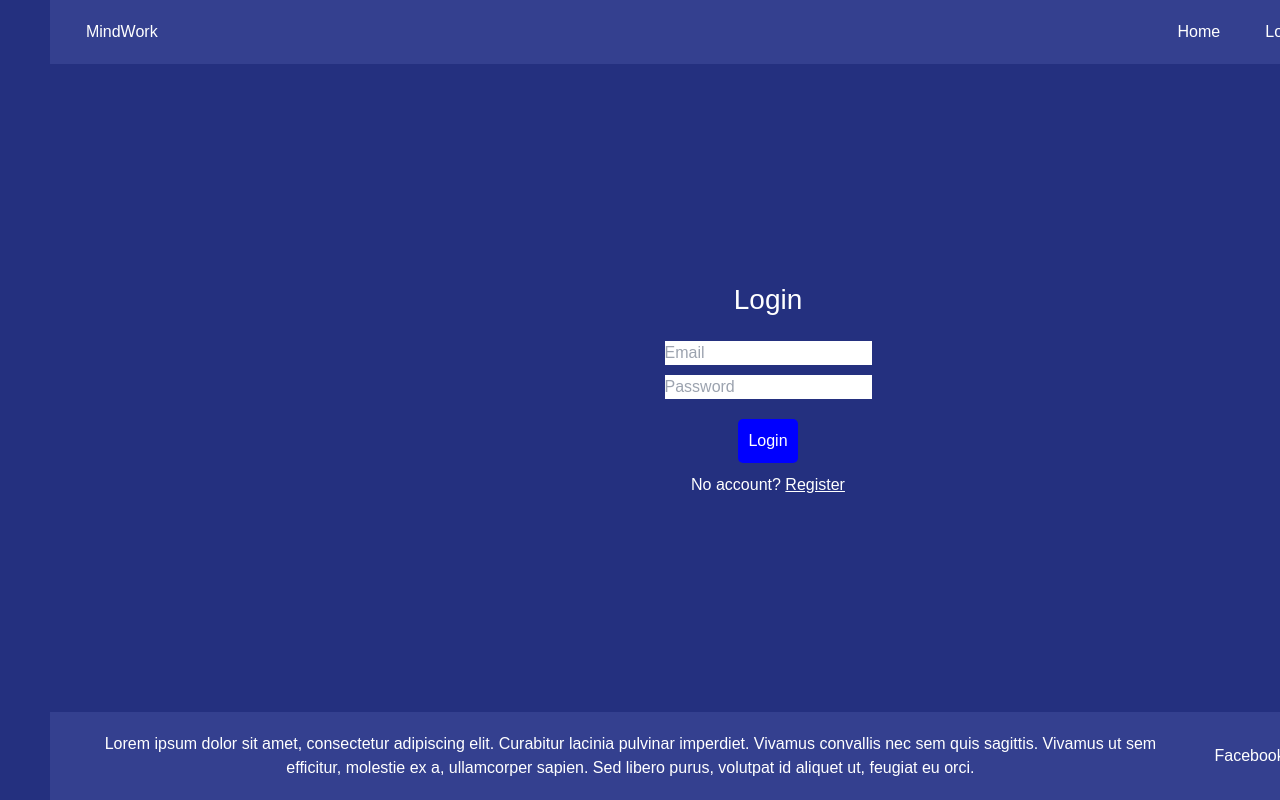
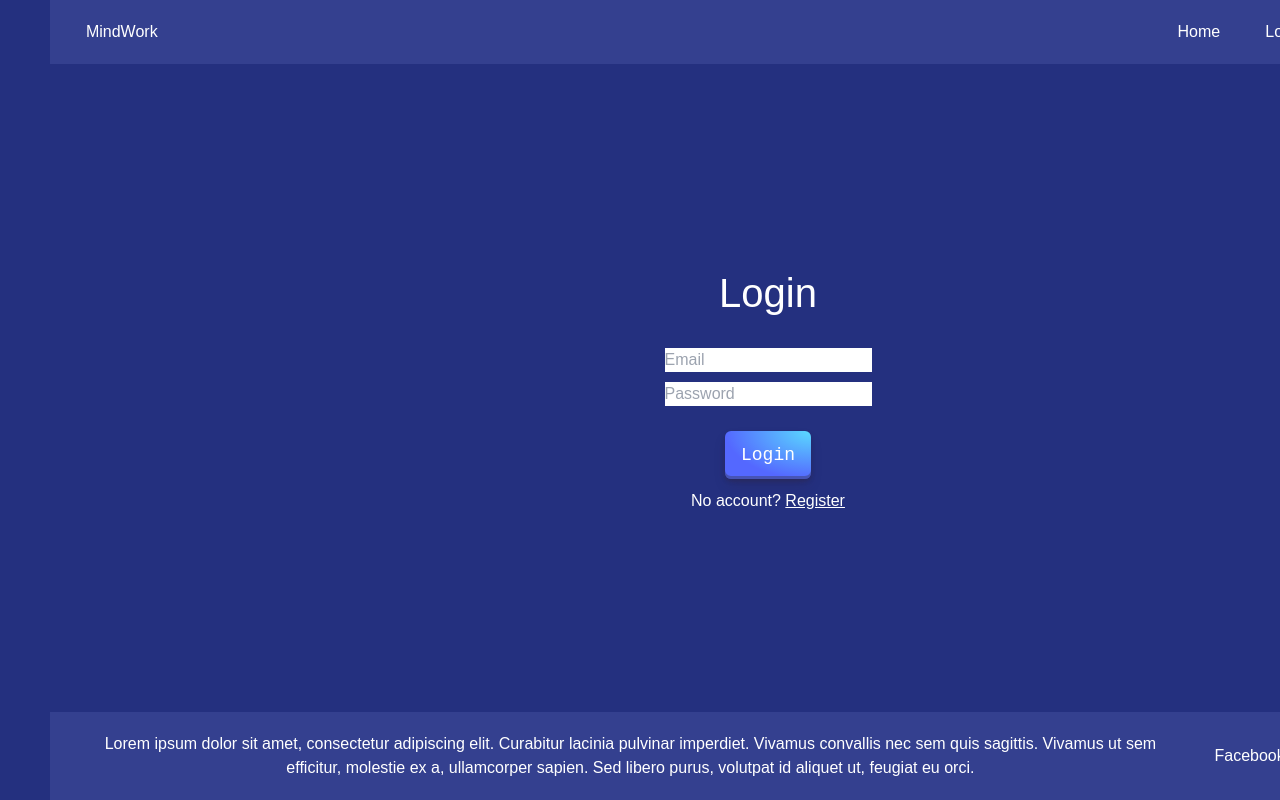
Before and after one commit to BartlomiejSzkodny/nextlearningapp, a Next.js app: page /login in a window 1280 px wide. Shown: the top 800 px of the page. Built offline with nearby package versions, Linux system fonts and the light colour scheme.

Commit message:
remade login page

```diff
--- a/app/login/page.tsx
+++ b/app/login/page.tsx
@@ -1,37 +1,50 @@
+"use client"
+import { useState } from "react";
 export default function Login() {
-    return (
-        <div style={{ display: "flex", flexDirection: "column", alignItems: "center" }}>
-            <form action="">
-                <h1 style={{ textAlign: "center", fontSize: 28, marginBottom: 20 }}>Login</h1>
-                <input
-                    type="email"
-                    placeholder="Email"
-                    name="Email"
-                    style={{ marginBottom: "10px" ,color: "black"}}
-                />
-                <br />
-                <input
-                    type="password"
-                    placeholder="Password"
-                    name="Password"
-                    style={{ marginBottom: "10px" ,color: "black"}}
-                />
-                <br />
-                <div style={{ display: "flex", justifyContent: "center" }}>
-                    <button
-                        style={{
-                            marginTop: "10px",
-                            backgroundColor: "blue",
-                            color: "white",
-                            padding: "10px",
-                            borderRadius: "5px",
-                            border: "none",
-                            cursor: "pointer",
-                        }}
-                    >
-                        Login
-                    </button>
+
+
+
+    const [email,setEmail] = useState<string>();
+    const [password,setPassword] = useState<string>();
+
+
+    let [errory, setErrory] = useState<string>();
+
+    const handleSubmit = async (e: any) => {
+        e.preventDefault();
+        const formData = {
+            email: email,
+            password: password,
+
+        };
+
+        //setErrory(await RegisterUser(formData));//make here function for login
+    }
+
+    return (<div>
+
+        <div className="registerPage" >
+            <form onSubmit={handleSubmit}>
+                <h1 style={{ fontSize:"40px",marginBottom:"20px"}}>Login</h1>
+
+                <div>
+                    <label>
+                    <input type="text" name="email" placeholder="Email" onChange={(e) => setEmail(e.target.value)} style={{ marginBottom: "5px",marginTop:"5px" ,color: "black"}}/>
+                </label>
                 </div>
+                <div>
+                    <label>
+                    <input type="password" name="password" placeholder="Password" onChange={(e) => setPassword(e.target.value)} style={{ marginBottom: "5px",marginTop:"5px" ,color: "black"}}/>
+                </label>
+                </div>
+
+
+
+
+
+
+                <ERROR message={errory} />
+                <button type="submit" className="RegisterButton">Login</button>
             </form>
             <div>
                 <p style={{ marginTop: "10px", textAlign: "center" }}>
@@ -42,5 +55,17 @@ export default function Login() {
                 </p>
             </div>
         </div>
+
+    </div>
+
+
     );
 }
+function ERROR({message}:{message:any}) {
+    if (!message) return null;
+    return (
+        <div>
+            <div className="ErrorPassword">{message}</div>
+        </div>
+    );
+}
```
Also changed, not shown: app/register/page.tsx (+9 -1 lines).
